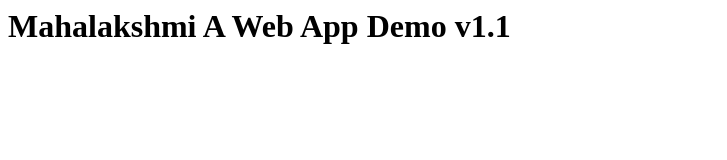
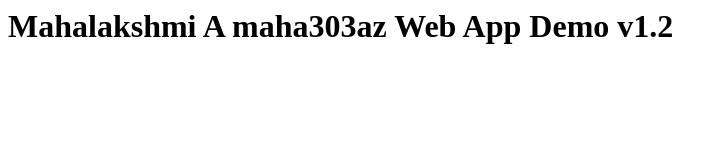
Before and after one commit to maha6986/maha123, a plain HTML site: page index.html in a window 1280 px wide. Shown: the whole page, without its empty margins (0-727 px from the left). Drawn offline with Linux system fonts and the light colour scheme.

Commit message:
Update index.html

```diff
--- a/index.html
+++ b/index.html
@@ -1,6 +1,6 @@
 <html>
 <title>Web App Demo</title>
 <body>
-<h1>Mahalakshmi A Web App Demo v1.1</h1>
+<h1>Mahalakshmi A maha303az Web App Demo v1.2</h1>
 </body>
 </html>
```
